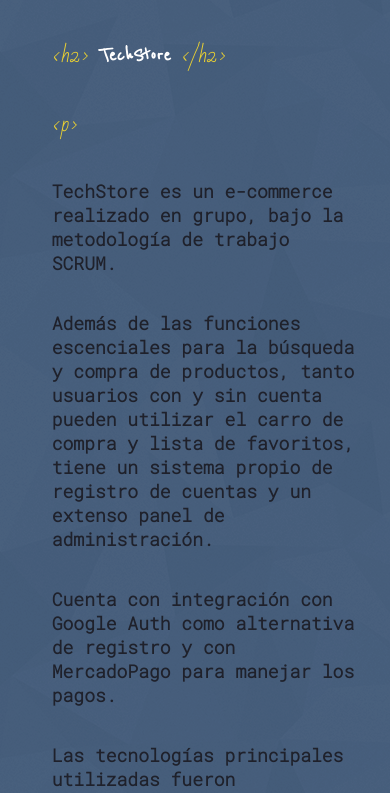
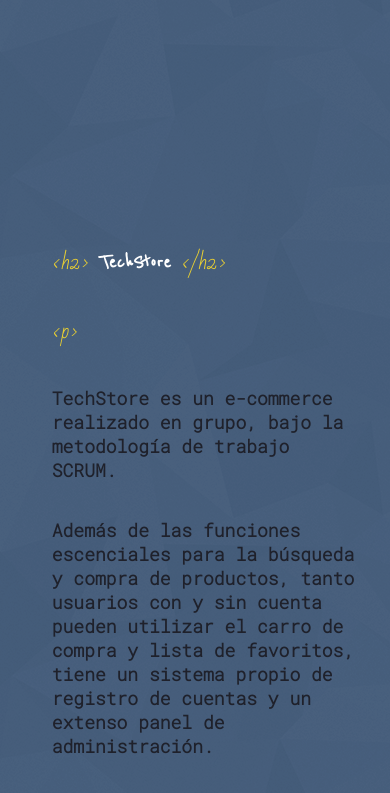
Before and after one commit to sebMar92/portfolio, a React (Create React App) app: page / in a window 390 px wide. Shown: the part 1156-1949 px from the top of the page. Built offline with nearby package versions, Linux system fonts and the light colour scheme; the HTML template or start-up script is replaced by a standard one.

Commit message:
navbar and sliders improved responsive

```diff
--- a/src/components/navbar/navbar.css
+++ b/src/components/navbar/navbar.css
@@ -1,4 +1,4 @@
-.navbar-container {
+#navbar-container {
   position: fixed;
   left: 0;
   top: auto;
@@ -24,28 +24,29 @@
   opacity: 0;
   transition: all 0.2s;
 }
-.navbar-container:hover > h4 {
+#navbar-container:hover > h4 {
   opacity: 1;
 }
-.navbar-container:hover > h5 {
+#navbar-container:hover > h5 {
   opacity: 1;
 }
-.navbar-container:hover {
+#navbar-container:hover {
   transform: translateX(0);
 }
 .hoverable {
   transform: scale(95%);
+  width: fit-content;
 }
 .hoverable:hover {
   transform: scale(100%);
   text-shadow: 0 0 15px rgb(104, 87, 12);
 }
 @media (max-width: 1024px) {
-  .navbar-container {
+  #navbar-container {
     position: fixed;
     left: 0;
     top: 10vh;
-    width: 100px;
+    width: 150px;
     height: 70vh;
     display: flex;
     flex-direction: column;
@@ -57,7 +58,7 @@
     border-style: solid;
     border-width: 3px 3px 3px 0px;
     transition-duration: 250ms;
-    transform: translateX(-79%);
+    transform: translateX(-85%);
     user-select: none;
     z-index: 1;
   }
--- a/src/components/navbar/navbar.jsx
+++ b/src/components/navbar/navbar.jsx
@@ -11,7 +11,7 @@
   language,
 }) {
   return (
-    <div className="navbar-container">
+    <div id="navbar-container">
       <h4 className="hoverable" onClick={goToAbout}>
         {language ? 'About me' : 'Sobre mi'}
       </h4>
--- a/src/components/slider/slider.css
+++ b/src/components/slider/slider.css
@@ -3,7 +3,11 @@
   justify-content: space-between;
   flex-direction: row;
   align-items: center;
-  height: 90vh;
+  min-height: 90vh;
+}
+#outter-slider-wrapper {
+  display: inline block;
+  min-height: 90vh;
 }
 .content {
   max-width: 40vw;
@@ -53,7 +57,6 @@
     justify-content: center;
     flex-direction: column;
     align-items: center;
-    height: 90vh;
     margin-top: 30vh;
   }
   .content {
--- a/src/components/slider/slider.jsx
+++ b/src/components/slider/slider.jsx
@@ -21,7 +21,7 @@
     }
   };
   return (
-    <div ref={ref}>
+    <div ref={ref} id="outter-slider-wrapper">
       <div ref={slide} className={`slider-wrapper`}>
         <div className="text-container">
           <a href={url} target="_blank" rel="noreferrer">
```
